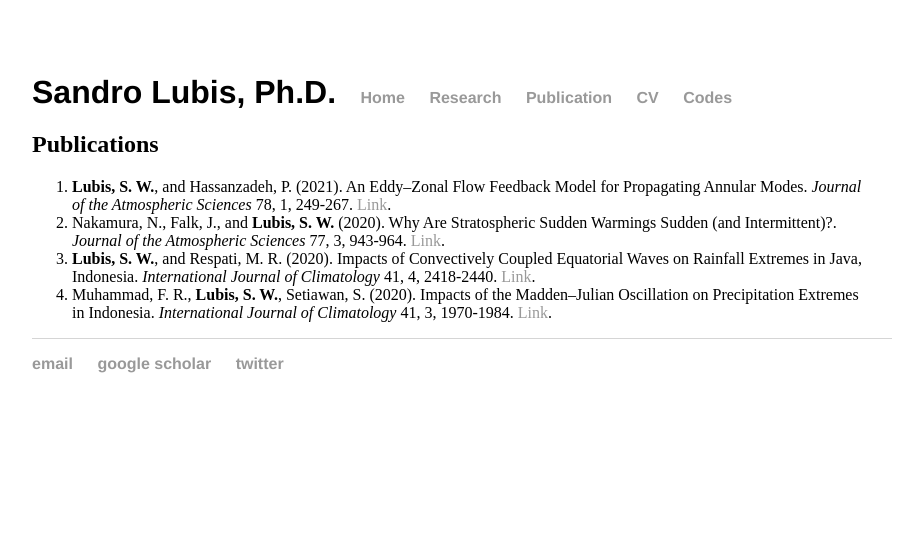
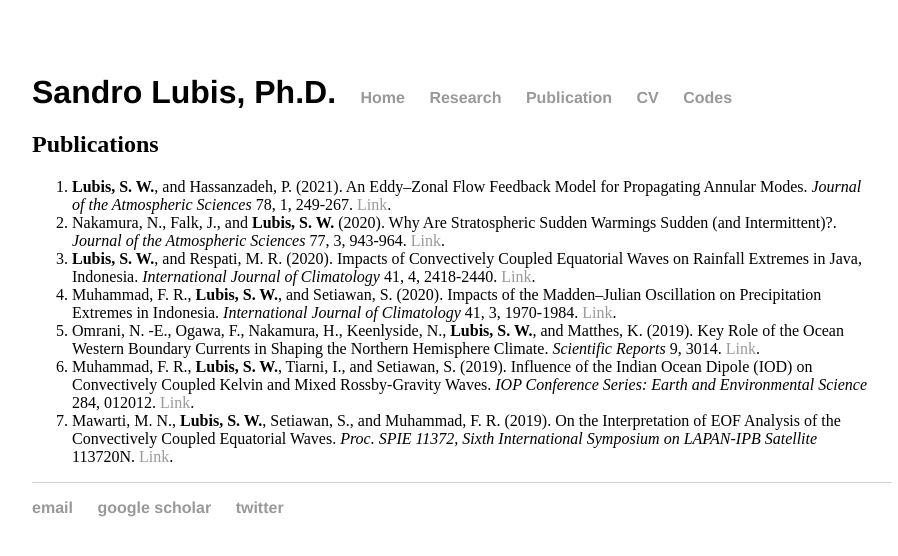
Before and after one commit to sandrolubis/sandrolubis.github.io, a Jekyll site: the page built from publication/index.html, in a window 1280 px wide. Shown: the top 556 px of the page, without its empty margins (276-1174 px from the left). Built offline with Jekyll 4.4.1, drawn with Linux system fonts in a browser that asks for light colours.

Commit message:
Update index.html

```diff
--- a/publication/index.html
+++ b/publication/index.html
@@ -9,6 +9,9 @@ title: Publications | Sandro Lubis
 		<li><b>Lubis, S. W.</b>, and Hassanzadeh, P. (2021). An Eddy–Zonal Flow Feedback Model for Propagating Annular Modes. <i>Journal of the Atmospheric Sciences</i> 78, 1, 249-267. <a href="https://doi.org/10.1175/JAS-D-20-0214.1">Link</a>.</li>
 		<li>Nakamura, N., Falk, J., and <b>Lubis, S. W.</b> (2020). Why Are Stratospheric Sudden Warmings Sudden (and Intermittent)?. <i>Journal of the Atmospheric Sciences</i> 77, 3, 943-964. <a href="https://doi.org/10.1175/JAS-D-19-0249.1">Link</a>.</li>
 		<li><b>Lubis, S. W.</b>, and Respati, M. R. (2020). Impacts of Convectively Coupled Equatorial Waves on Rainfall Extremes in Java, Indonesia. <i>International Journal of Climatology</i> 41, 4, 2418-2440. <a href="https://doi.org/10.1002/joc.6967">Link</a>.</li>
-		<li>Muhammad, F. R., <b>Lubis, S. W.</b>, Setiawan, S. (2020). Impacts of the Madden–Julian Oscillation on Precipitation Extremes in Indonesia. <i>International Journal of Climatology</i> 41, 3, 1970-1984. <a href="https://doi.org/10.1002/joc.6941">Link</a>.</li>
+		<li>Muhammad, F. R., <b>Lubis, S. W.</b>, and Setiawan, S. (2020). Impacts of the Madden–Julian Oscillation on Precipitation Extremes in Indonesia. <i>International Journal of Climatology</i> 41, 3, 1970-1984. <a href="https://doi.org/10.1002/joc.6941">Link</a>.</li>
+		<li>Omrani, N. -E., Ogawa, F., Nakamura, H., Keenlyside, N., <b>Lubis, S. W.</b>, and Matthes, K. (2019). Key Role of the Ocean Western Boundary Currents in Shaping the Northern Hemisphere Climate. <i>Scientific Reports</i> 9, 3014. <a href="https://doi.org/10.1038/s41598-019-39392-y">Link</a>.</li>
+		<li>Muhammad, F. R., <b>Lubis, S. W.</b>, Tiarni, I., and Setiawan, S. (2019). Influence of the Indian Ocean Dipole (IOD) on Convectively Coupled Kelvin and Mixed Rossby-Gravity Waves. <i>IOP Conference Series: Earth and Environmental Science</i> 284, 012012. <a href="https://doi.org/10.1088/1755-1315/284/1/012012">Link</a>.</li>
+		<li>Mawarti, M. N., <b>Lubis, S. W.</b>, Setiawan, S., and Muhammad, F. R. (2019). On the Interpretation of EOF Analysis of the Convectively Coupled Equatorial Waves. <i>Proc. SPIE 11372, Sixth International Symposium on LAPAN-IPB Satellite</i> 113720N. <a href="https://doi.org/10.1117/12.2541531">Link</a>.</li>
 	</ol>
 </div>
```
